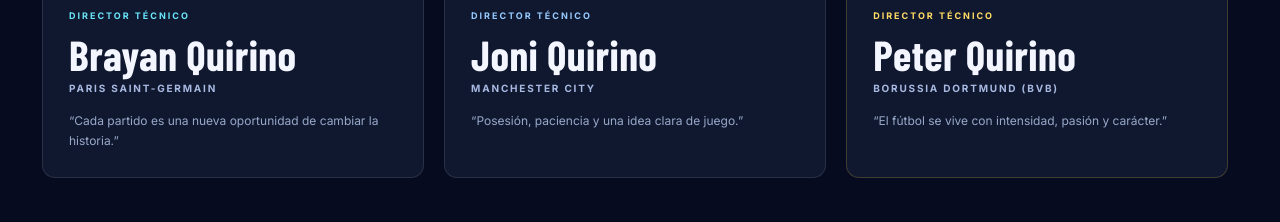
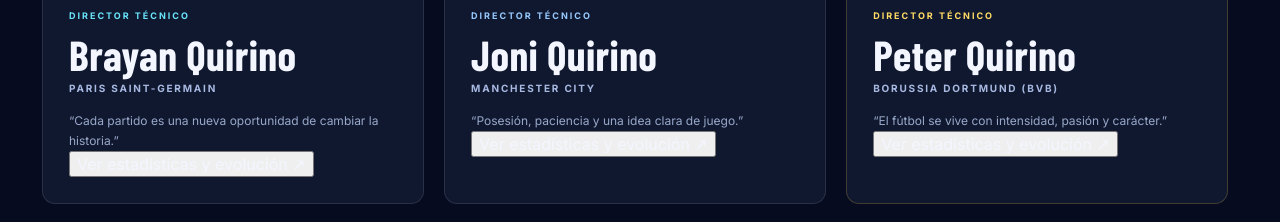
Before and after one commit to BrayanQuirino/champions-rivals, a React (Vite) app: page / in a window 1280 px wide. Shown: the part 1820-2042 px from the top of the page. Built offline with nearby package versions, Linux system fonts and the light colour scheme; a web font is replaced by a local one.

Commit message:
feat: abrir perfil analítico desde cada tarjeta DT

```diff
--- a/src/components/Coaches.tsx
+++ b/src/components/Coaches.tsx
@@ -1,6 +1,7 @@
 import { useRef, useState } from 'react';
 import { ChevronLeft, ChevronRight } from 'lucide-react';
-import type { Player } from '../domain/schema';
+import type { Match, Player } from '../domain/schema';
+import { CoachStats } from './CoachStats';
 
 const coaches: Record<string, { image: string; club: string; role: string; quote: string; accent: string }> = {
   brayan: {
@@ -39,7 +40,8 @@ function CoachPortrait({ image, name, initials }: { image?: string; name: string
     ? <img src={`${import.meta.env.BASE_URL}images/coaches/${image}`} alt={`Retrato de ${name} como director técnico`} loading="lazy" decoding="async" onError={() => setFailed(true)} />
     : <div className="coach-fallback" role="img" aria-label={`Fotografía de ${name} pendiente de publicación`}><span>{initials}</span><small>DIRECTOR TÉCNICO</small></div>;
 }
-export function Coaches({ players }: { players: Player[] }) {
+export function Coaches({ players, matches }: { players: Player[]; matches: Match[] }) {
+  const [chosen,setChosen]=useState<Player|null>(null);
   const trackRef = useRef<HTMLDivElement>(null);
   function move(direction: -1 | 1) {
     const track = trackRef.current;
@@ -75,11 +77,13 @@ export function Coaches({ players }: { players: Player[] }) {
                 <h3>{player.name}</h3>
                 <div className="coach-club">{coach?.club ?? 'CLUB POR DEFINIR'}</div>
                 <p>“{coach?.quote ?? 'La pasión se demuestra en la cancha.'}”</p>
+                <button type="button" className="coach-stat-trigger" onClick={()=>setChosen(player)}>Ver estadísticas y evolución <span aria-hidden="true">↗</span></button>
               </div>
             </article>
           );
         })}
       </div>
+      {chosen&&<CoachStats player={chosen} matches={matches} onClose={()=>setChosen(null)}/>}
     </section>
   );
 }
```
